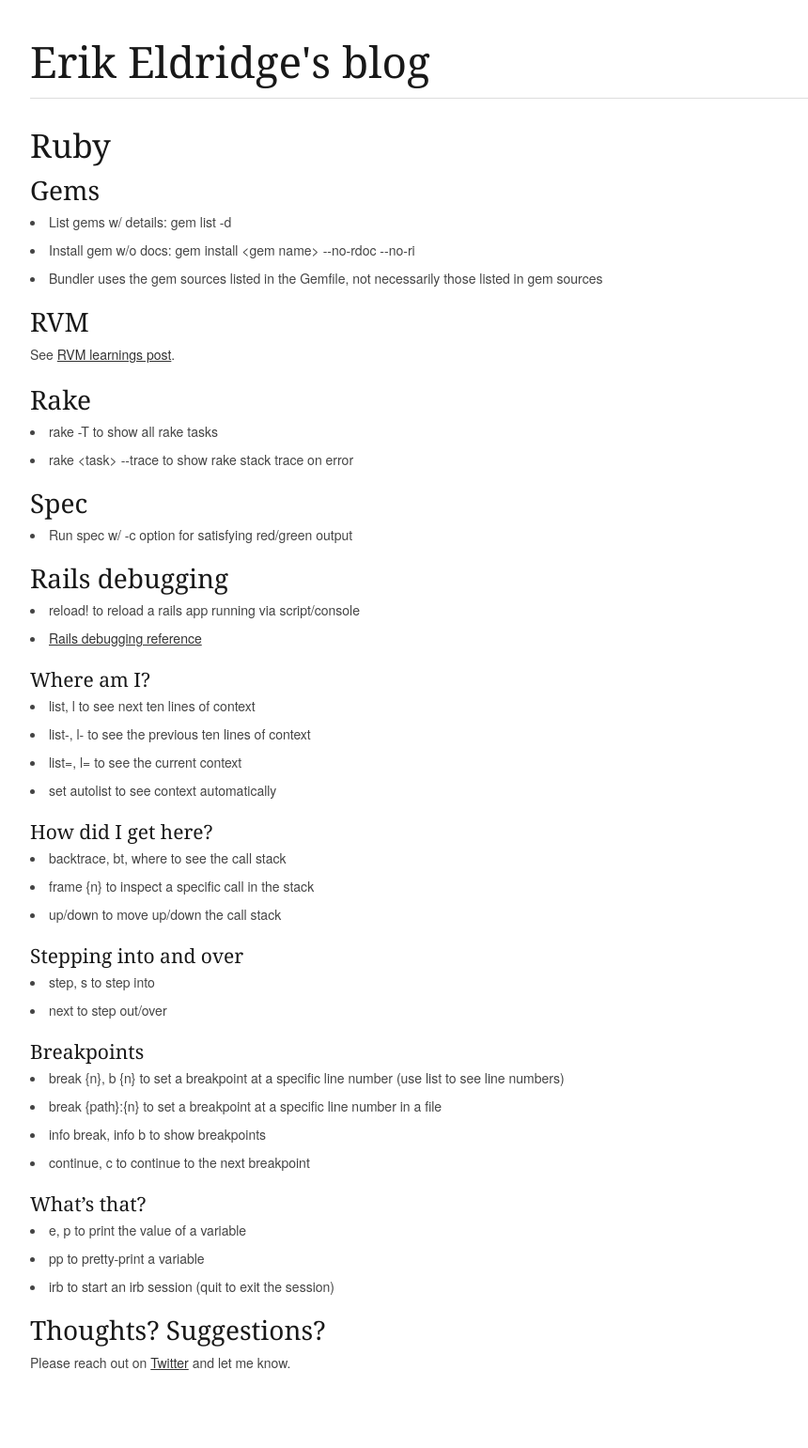
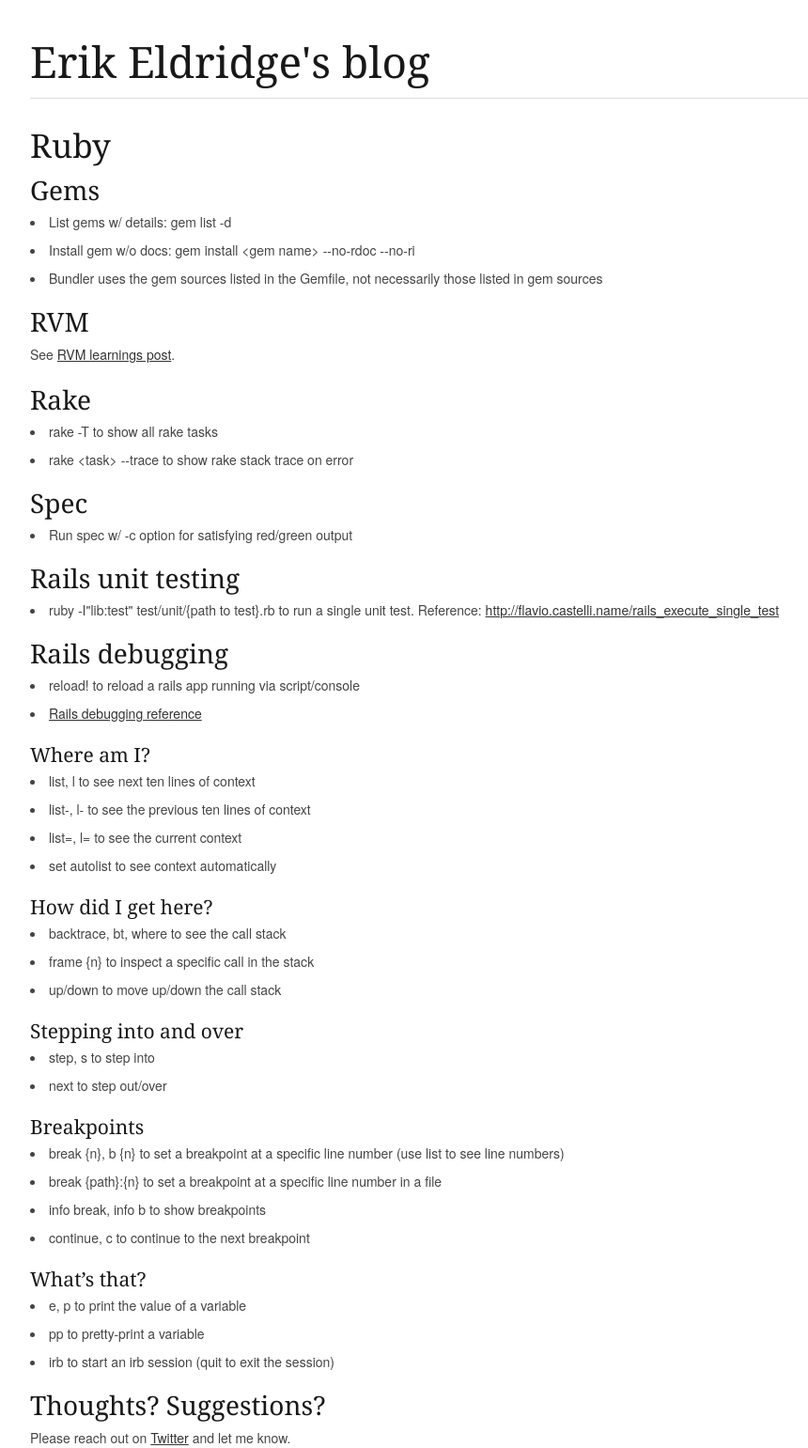
Before and after one commit to erikeldridge/erikeldridge.github.com, a Jekyll site: the page built from _posts/2012-2-16-ruby.md, in a window 1280 px wide. Shown: the whole page at 94% size, without its empty margins (138-998 px from the left). Built offline with Jekyll 4.4.1, drawn with Linux system fonts in a browser that asks for light colours; Markdown is read by kramdown in place of the engine named in the settings; comment, search, counter and statistics services are not loaded; before the commit the page ends 1461 px from its top, so only the background shows below that.

Commit message:
Add rails unit testing section

```diff
--- a/_posts/2012-2-16-ruby.md
+++ b/_posts/2012-2-16-ruby.md
@@ -22,6 +22,10 @@
 ### Spec
 
 * Run spec w/ `-c` option for satisfying red/green output
+
+### Rails unit testing
+
+* `ruby -I"lib:test" test/unit/{path to test}.rb` to run a single unit test. Reference: [http://flavio.castelli.name/rails_execute_single_test](http://flavio.castelli.name/rails_execute_single_test)
 
 ### Rails debugging
 
```
